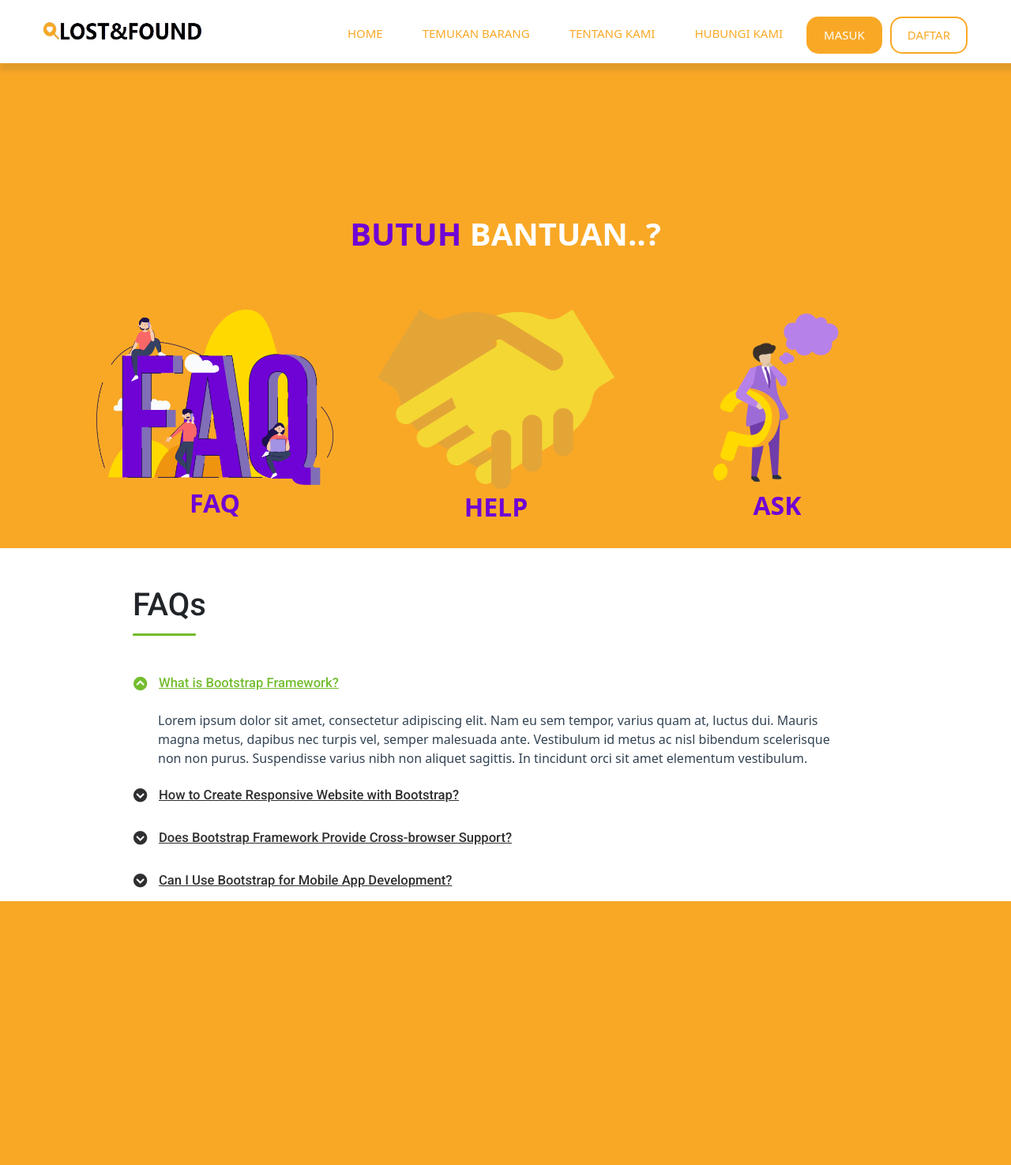
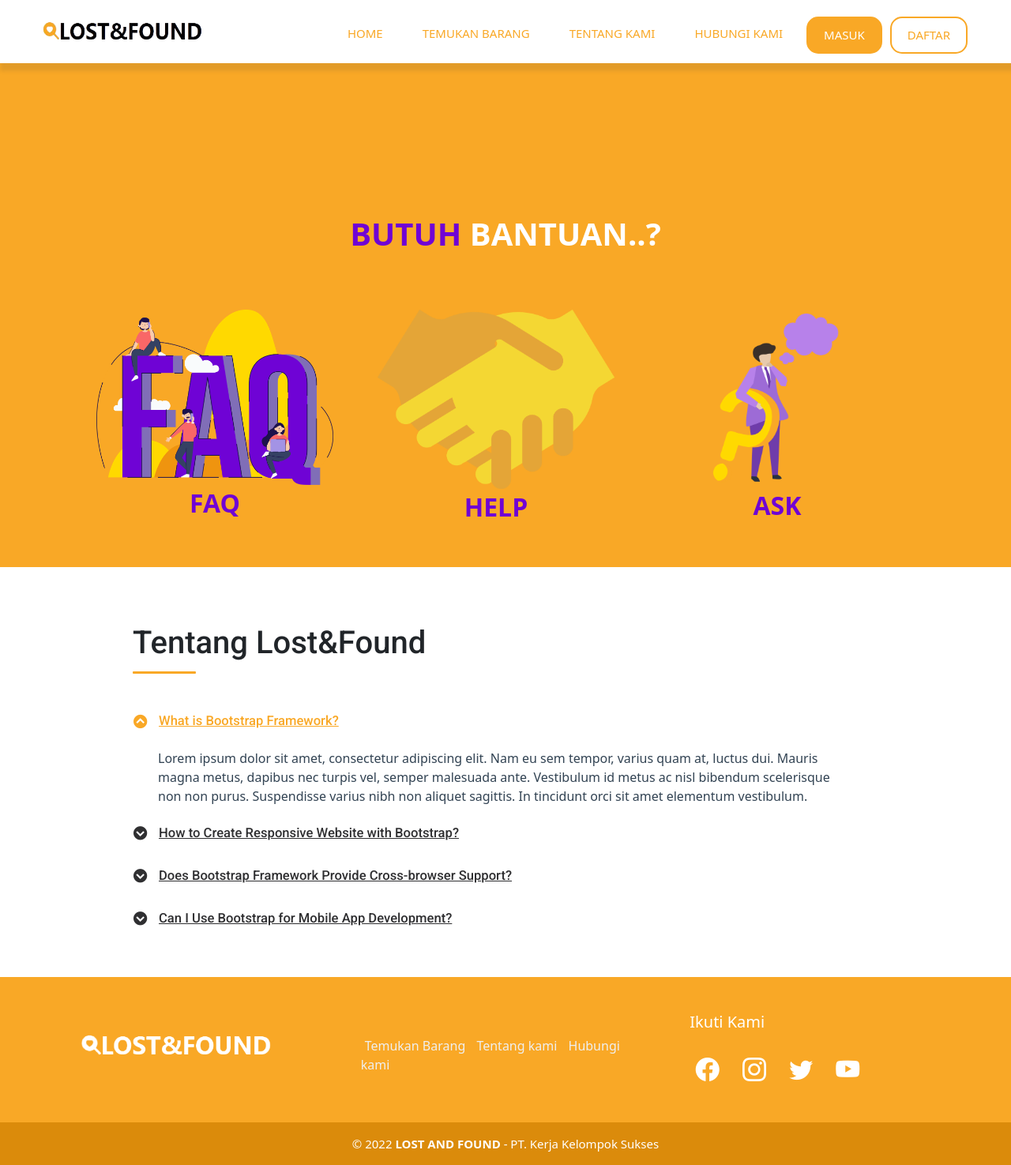
Before and after one commit to NeverGetDream/lostand-found, a PHP site: page /help.html in a window 1280 px wide. Shown: the whole page at 79% size. Before the commit the page ends 1141 px from the top, so only its background shows below. Run offline with PHP 8.4, Linux system fonts and the light colour scheme; some libraries are stand-ins or nearby versions.

Commit message:
Accordion

```diff
--- a/assets/css/accordions.css
+++ b/assets/css/accordions.css
@@ -33,7 +33,7 @@
 }
 
 #accordion .accordion .card-header .btn:hover {
-    color: #ff8300;
+    color: #F9A826;
 }
 
 #accordion .accordion .card-body {
@@ -53,13 +53,13 @@
     position: absolute;
     height: 3px;
     border-radius: 1px;
-    background: #73bb2b;
+    background: #F9A826;
     left: 0;
     bottom: -15px;
 }
 
 #accordion .accordion .highlight .btn {
-    color: #74bd30;
+    color: #F9A826;
 }
 
 #accordion .accordion .highlight i {
--- a/help.html
+++ b/help.html
@@ -9,6 +9,7 @@
 	<link rel="stylesheet" href="https://cdn.jsdelivr.net/npm/bootstrap-icons@1.9.1/font/bootstrap-icons.css" />
 	<link href="assets/css/bootstrap.css" rel="stylesheet" type="text/css" />
 	<link href="assets/css/navs/navbar_global.css" rel="stylesheet" type="text/css" />
+	<link href="assets/css/footer/footer.css" rel="stylesheet" type="text/css" />
 	<link href="assets/css/globalstyle.css" rel="stylesheet" type="text/css" />
 	<link href="assets/css/home.css" rel="stylesheet" type="text/css" />
 	<script src="components/bootstrap.bundle.js"></script>
@@ -17,6 +18,7 @@
 
 <body>
 	<!-- Navbar -->
+	<div>
 		<header>
 			<div class="logo">
 				<a href="home.html"><img src="assets/img/lostlogo.png" class="logo" alt="logo" /></a>
@@ -37,6 +39,7 @@
 				</ul>
 			</nav>
 		</header>
+	</div>
 	<script src="components/navbar.js"></script>
 	<script src="components/navbar-sticky.js"></script>
 
@@ -51,7 +54,7 @@
 
 					<!-- Quick Help -->
 					<div class="mt-5 container">
-						<div class="row container mt-4 mb-4" style="align-self: center;">
+						<div class="row container mt-4 mb-5" style="align-self: center;">
 							<div class="col-sm-4 container mt-4">
 								<a href="#" style="text-decoration: none;">
 									<img src="assets/img/about/faq.png" alt="" width="300px" class="mx-auto d-block">
@@ -81,6 +84,7 @@
 	</div>
 
 	<!-- Accordions -->
+	<div class="mt-4 mb-2">
 		<link rel="stylesheet" href="https://fonts.googleapis.com/css?family=Roboto:400,500|Open+Sans">
 		<link rel="stylesheet" href="https://fonts.googleapis.com/icon?family=Material+Icons">
 		<link rel="stylesheet" href="https://maxcdn.bootstrapcdn.com/font-awesome/4.7.0/css/font-awesome.min.css">
@@ -91,10 +95,10 @@
 		<script src="components/accordions.js"></script>
 
 		<div id="accordion" class="container" style="padding-left: 70px; padding-right: 70px;">
-		<div class="container-lg">
+			<div class="container-lg mb-5">
 				<div class="row">
 					<div class="col-lg-12">
-					<h1 class="page-title">FAQs</h1>
+						<h1 class="page-title">Tentang Lost&Found</h1>
 						<div class="accordion" id="accordionExample">
 							<div class="card">
 								<div class="card-header" id="headingOne">
@@ -178,6 +182,40 @@
 				</div>
 			</div>
 		</div>
+	</div>
+
+
+	<!--FOOTER-->
+	<footer class="container-footer">
+		<div class="page-one">
+			<div class="box">
+				<figure>
+					<a href="#">
+						<img src="assets/img/footer-logo.png" alt="Lost and found">
+					</a>
+				</figure>
+			</div>
+			<div class="box">
+				<div class="box-center">
+					<a class="">Temukan Barang</a>
+					<a class="">Tentang kami</a>
+					<a class="">Hubungi kami</a>
+				</div>
+			</div>
+			<div class="box">
+				<h2>Ikuti Kami</h2>
+				<div class="social-media">
+					<i class="bi bi-facebook"></i>
+					<i class="bi bi-instagram"></i>
+					<i class="bi bi-twitter"></i>
+					<i class="bi bi-youtube"></i>
+				</div>
+			</div>
+		</div>
+		<div class="page-two">
+			<small>&copy; 2022 <b>LOST AND FOUND</b> - PT. Kerja Kelompok Sukses</small>
+		</div>
+	</footer>
 </body>
 
 </html>
```
Also changed, not shown: home.html (+14 -52 lines). Lines whose indentation alone changed are shown as unchanged.
